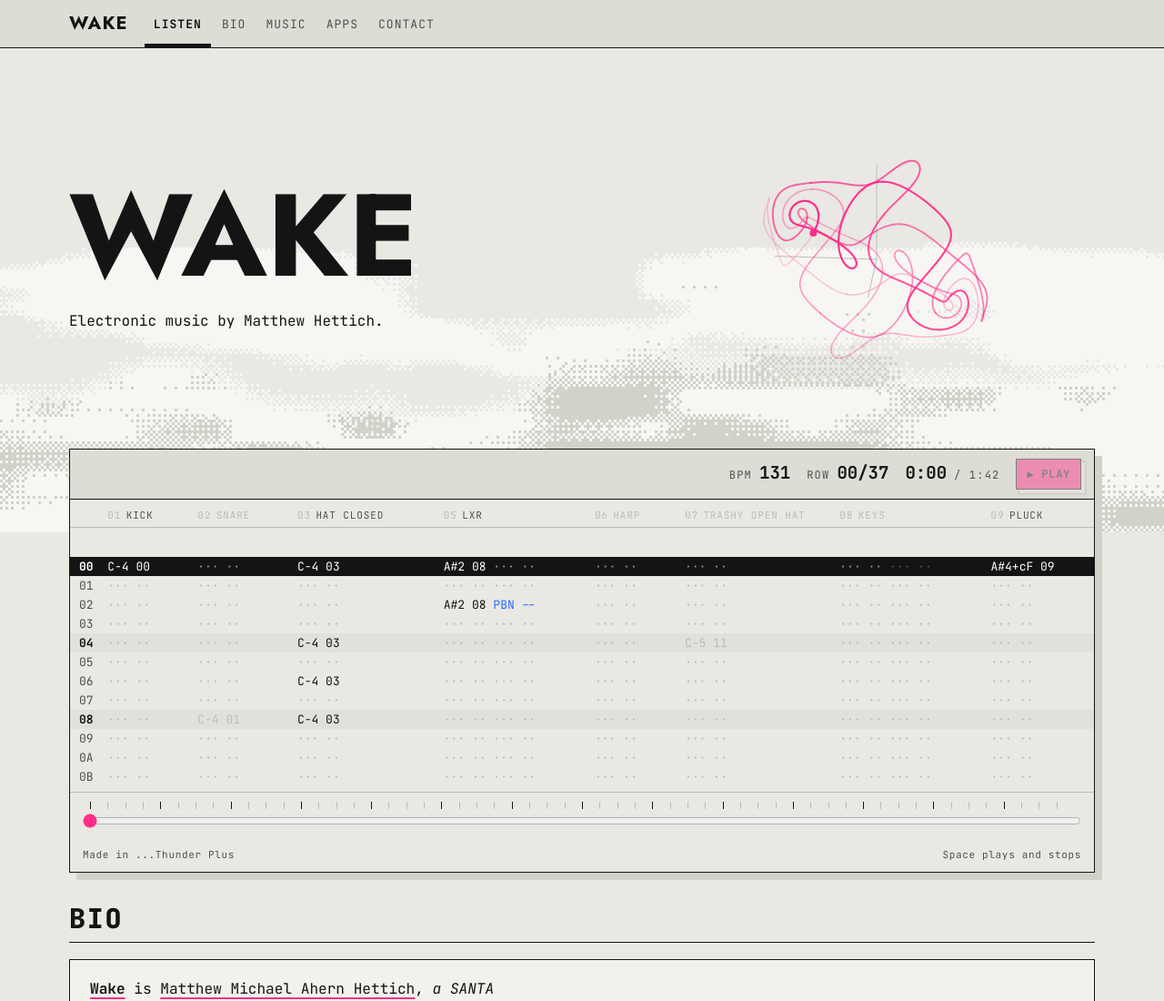
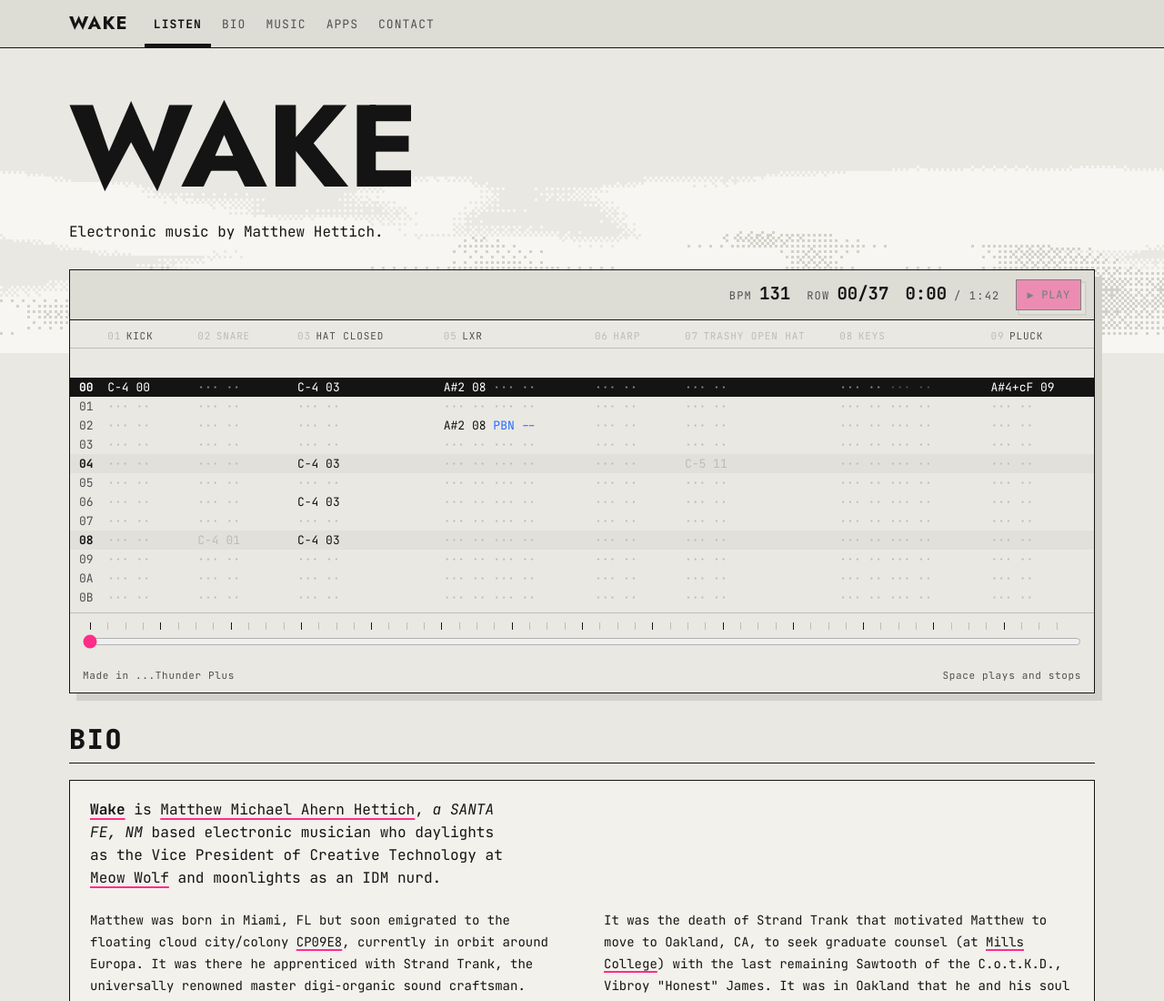
Before and after one commit to matthettich/wake, a plain HTML site: page index.html in a window 1280 px wide. Shown: the top 1100 px of the page at 91% size. Drawn offline with Linux system fonts and the light colour scheme; no server answers; animation ran at ten frames a second.

Commit message:
Remove the ORBIT animation from the hero
The hero is now a single column: name and tagline over the clouds.
Still ORBIT covers for releases without art are unchanged.

Co-Authored-By: Claude Fable 5.2 <noreply@anthropic.com>
Claude-Session: https://claude.ai/code/session_01D3NAxnaQF87WgJA2YWTkpj

```diff
--- a/index.html
+++ b/index.html
@@ -18,7 +18,7 @@
     STYLE   1 TOKENS (the IDM skin) · 2 BASE · 3 TOP BAR · 4 KEYS (buttons) · 5 HERO & SKY · 6 TRACKER
             7 SECTIONS & CARDS · 8 BIO · 9 MUSIC · 10 APPS · 11 CONTACT · 12 FOOTER · 13 NARROW SCREENS
     HTML    TOP BAR · HERO · TRACKER · BIO · MUSIC · APPS · CONTACT · FOOTER
-    SCRIPT  A HELPERS · B COLOURS · C ORBIT (the hero's ORBIT screen) · D SKY · E COVERS · F TEXT HELPERS
+    SCRIPT  A HELPERS · B COLOURS · C ORBIT (still covers) · D SKY · E COVERS · F TEXT HELPERS
             G CONTENT (renderHero, renderBio, renderMusic, renderApps, renderContact)
             H AUDIO · I TRACKER PLAYER · J NAV TABS · K START
   ============================================================================================
@@ -30,7 +30,7 @@
 /* ==========================================================================================
    1 TOKENS: the IDM skin from ...Thunder Plus, with its neon pink. Grey paper and black ink, one neon pink,
    a little blue; JetBrains Mono throughout. Every colour and font on the page comes from here.
-   Layout: a sky band (dithered cloud deck + an ORBIT screen like pump ORBIT's) with a wide tracker
+   Layout: a sky band (dithered cloud deck) with a wide tracker
    docked on its clouds, then flat panels for bio, music, apps and contact.
    ========================================================================================== */
 :root{
@@ -114,21 +114,16 @@ strong,b{font-weight:700}
 .btn .arr{opacity:.8}
 
 /* ==========================================================================================
-   5 HERO & SKY: the canvas (#sky) draws the clouds; the ORBIT animation (#orbit) floats on them
+   5 HERO & SKY: the canvas (#sky) draws the clouds
    ========================================================================================== */
 .hero{position:relative; overflow:hidden; padding-block:52px 120px; isolation:isolate}
 #sky{position:absolute; inset:0; width:100%; height:100%; z-index:-1; display:block}
-.hero-in{display:grid; grid-template-columns:minmax(0,1.1fr) minmax(0,.9fr); gap:32px; align-items:center}
+.hero-in{display:grid; grid-template-columns:minmax(0,1fr); gap:32px; align-items:center}
 .eyebrow{font-size:12px; letter-spacing:.14em; text-transform:uppercase; color:var(--muted); margin:0 0 16px}
 .eyebrow span + span::before{content:"/"; margin:0 .8em; color:var(--soft)}
 .name{font-family:var(--f-name); font-size:clamp(56px, 10vw, 132px); font-weight:700; text-transform:uppercase; line-height:.88; letter-spacing:0;
   margin:0 0 24px; display:flex; align-items:baseline; flex-wrap:nowrap}
 .tagline{font-size:clamp(14px, 1.6vw, 16px); line-height:1.65; max-width:40ch; margin:0; text-wrap:pretty}
-.hero-fig{display:flex; align-items:center; justify-content:flex-end}
-/* the ORBIT animation: a strange attractor like pump ORBIT's display, straight on the clouds (no box); tap for the next system */
-.orbit{position:relative; display:block; width:min(100%, 480px); aspect-ratio:4/3; padding:0; font:inherit; color:inherit;
-  background:none; border:0; cursor:pointer; -webkit-tap-highlight-color:transparent}
-.orbit canvas{position:absolute; inset:0; width:100%; height:100%; display:block}
 
 /* ==========================================================================================
    6 TRACKER: docked on the cloud deck, plays tracks rendered from ...Thunder Plus
@@ -263,7 +258,6 @@ footer .fin{display:flex; flex-wrap:wrap; gap:8px 20px; justify-content:space-be
 @media (max-width:860px){
   .hero{padding-block:36px 104px}
   .hero-in{grid-template-columns:minmax(0,1fr); gap:8px}
-  .hero-fig{justify-content:center; margin-top:18px}
   .bio.hasphoto{grid-template-columns:minmax(0,1fr)}
   .bio figure{max-width:320px; order:-1}
   .contact{grid-template-columns:minmax(0,1fr)}
@@ -318,7 +312,7 @@ footer .fin{display:flex; flex-wrap:wrap; gap:8px 20px; justify-content:space-be
 </header>
 
 <main id="top">
-  <!-- ===== HERO: name and tagline (content.json "site"); the canvas draws clouds, the ORBIT screen sits on them ===== -->
+  <!-- ===== HERO: name and tagline (content.json "site"); the canvas draws clouds ===== -->
   <section class="hero" id="hero">
     <canvas id="sky" aria-hidden="true"></canvas>
     <div class="wrap hero-in">
@@ -326,11 +320,6 @@ footer .fin{display:flex; flex-wrap:wrap; gap:8px 20px; justify-content:space-be
         <p class="eyebrow" id="eyebrow" hidden></p>
         <h1 class="name" id="siteName" aria-label="wake">wake</h1>
         <p class="tagline" id="tagline">Electronic music by Matthew Hettich.</p>
-      </div>
-      <div class="hero-fig">
-        <button class="orbit" id="orbit" type="button" aria-label="ORBIT display, a strange attractor. Tap for the next system.">
-          <canvas id="orbitCv" aria-hidden="true"></canvas>
-        </button>
       </div>
     </div>
   </section>
@@ -448,8 +437,7 @@ footer .fin{display:flex; flex-wrap:wrap; gap:8px 20px; justify-content:space-be
      C ORBIT: strange attractors, drawn the way pump ORBIT (the chaos synth) shows them: the
      path through a chaotic system in 3D, turning slowly, newest stretch boldest, older loops
      fading, a dot at the head, faint X / Y / Z axes. Same equations and the same CHAOS sweep
-     as ORBIT (pump: plugins/orbit/OrbitSystems.hpp). The hero's ORBIT screen runs one live;
-     release covers without art get a still one.
+     as ORBIT (pump: plugins/orbit/OrbitSystems.hpp). Release covers without art get a still one.
      ======================================================================================== */
   const SYSTEMS = [
     // p(chaos): the parameter CHAOS sweeps; h: the step (a turn of the orbit is about 160 steps); chaos: where it sits here
@@ -530,54 +518,6 @@ footer .fin{display:flex; flex-wrap:wrap; gap:8px 20px; justify-content:space-be
     ctx.fillStyle = rgba(COL.soft); ctx.fill();
   }
 
-  /* ---- the hero's ORBIT screen: runs one system live; tap it for the next system.
-     Orbit.flash(lane, lanes, level) is called by the tracker on every note: the orbit speeds up,
-     glows and gets a small push (a chaotic system makes the most of it). ---- */
-  const Orbit = (() => {
-    const box = $('orbit'), cv = $('orbitCv'), ctx = cv.getContext('2d');
-    const SHOW = 1600, trail = [];
-    let sys = 0, A = null, ext = null, W = 0, H = 0, dpr = 1, yaw = 0.6, energy = 0, acc = 0, last = 0, raf = 0, running = false, visible = true;
-    function choose(i){
-      sys = (i + SYSTEMS.length) % SYSTEMS.length; A = Attractor(sys); trail.length = 0;
-      for (let k = 0; k < SHOW; k++){ A.step(); trail.push(A.point()); }
-      ext = extentOf(trail, A.swap);
-      box.setAttribute('aria-label', 'ORBIT display: the ' + A.name + ' attractor. Tap for the next system.');
-      draw();
-    }
-    function size(){
-      const r = cv.getBoundingClientRect(); dpr = Math.min(2, window.devicePixelRatio || 1);
-      W = Math.max(1, Math.round(r.width)); H = Math.max(1, Math.round(r.height));
-      cv.width = Math.round(W * dpr); cv.height = Math.round(H * dpr); draw();
-    }
-    function draw(){
-      if (!W || !A) return;
-      ctx.setTransform(dpr, 0, 0, dpr, 0, 0); ctx.clearRect(0, 0, W, H);
-      drawOrbit(ctx, trail, trail.length, A.swap, W * 0.5, H * 0.5, fitScale(ext, W, H, 18, 18), yaw, {glow:Math.min(1, energy)});
-    }
-    function frame(ts){
-      raf = 0; if (!running) return;
-      const dt = last ? Math.min(0.1, (ts - last) / 1000) : 0; last = ts;
-      yaw += dt * 0.22;                                    // ORBIT's slow turn
-      acc += dt * 100 * (1 + 2.5 * Math.min(1.5, energy)); // about one loop every 1.6 s, faster while notes play
-      let k = Math.floor(acc); acc -= k; k = Math.min(k, 60);
-      while (k-- > 0){ A.step(); trail.push(A.point()); }
-      if (trail.length > SHOW) trail.splice(0, trail.length - SHOW);
-      energy *= Math.pow(0.08, dt);
-      draw();
-      raf = requestAnimationFrame(frame);
-    }
-    function start(){ if (reduceMotion || running || !visible || !A) return; running = true; last = 0; raf = requestAnimationFrame(frame); }   // !A: not until init() has picked a system
-    function stop(){ running = false; if (raf) cancelAnimationFrame(raf); raf = 0; }
-    box.addEventListener('click', () => choose(sys + 1));
-    if ('IntersectionObserver' in window) new IntersectionObserver(es => { visible = es[0].isIntersecting; visible ? start() : stop(); }).observe(box);
-    document.addEventListener('visibilitychange', () => document.hidden ? stop() : start());
-    new ResizeObserver(() => size()).observe(cv);
-    return {
-      init(){ choose(3); size(); start(); },   // opens on Thomas; tap for the others
-      flash(i, n, v){ energy = Math.min(1.5, energy + 0.35 * v); if (A && i === 0) A.nudge(0.04 * v); if (reduceMotion) draw(); }
-    };
-  })();
-
   /* ========================================================================================
      D SKY: the hero's background canvas, an ordered-dither cloud deck drifting slowly.
      Turns itself off when the hero is scrolled away, the tab is hidden, or the visitor
@@ -656,8 +596,8 @@ footer .fin{display:flex; flex-wrap:wrap; gap:8px 20px; justify-content:space-be
     document.addEventListener('visibilitychange', () => document.hidden ? stop() : start());
     let resizeTimer; new ResizeObserver(() => { clearTimeout(resizeTimer); resizeTimer = setTimeout(size, 60); }).observe(hero);
     return {
-      init(){ size(); start(); Orbit.init(); },
-      flash(i, n, v){ Orbit.flash(i, n, v); }
+      init(){ size(); start(); },
+      flash(){}   // the tracker calls this on every note; nothing in the hero reacts now
     };
   })();
 
@@ -969,7 +909,7 @@ footer .fin{display:flex; flex-wrap:wrap; gap:8px 20px; justify-content:space-be
       for (let k = 0; k < nfx; k++){ const f = p[3 + k]; h += (f && f !== '-----') ? ' <span class="fx">' + esc(f.slice(0, 3) + ' ' + f.slice(3)) + '</span>' : ' <span class="fe">··· ··</span>'; }
       return {h, c:!s ? 'c' : note === 'OFF' ? 'c off' : note === '---' ? 'c fx' : 'c n', note};
     }
-    // draw the rows around the playhead at time ms; notes that just played push the ORBIT screen
+    // draw the rows around the playhead at time ms
     // (notes in a muted song block are drawn grey and push nothing: they don't play)
     function paint(ms, force){
       const L = T.lanes;
```
Also changed, not shown: 1 other file.
